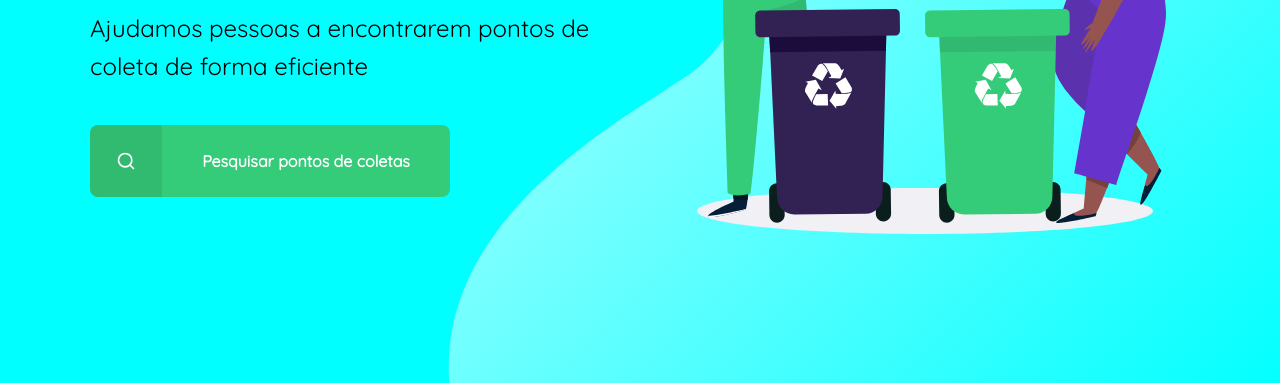
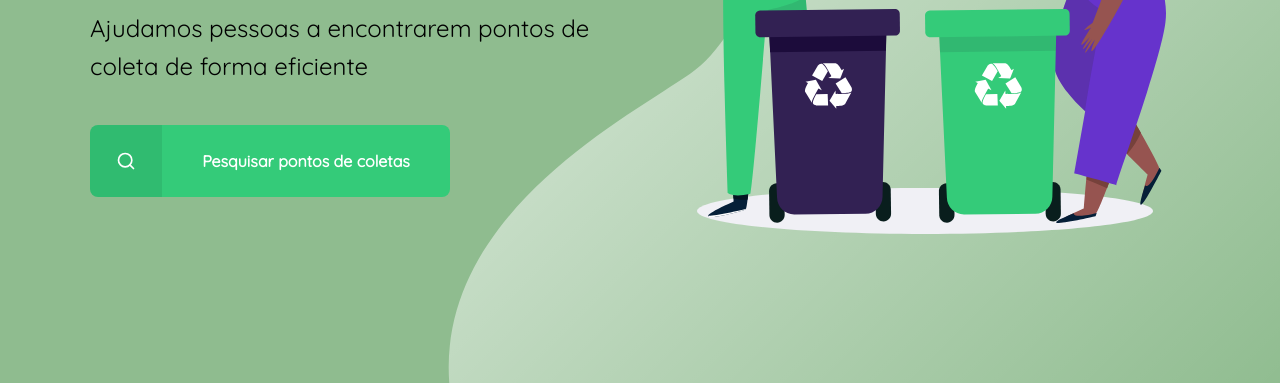
Before and after one commit to bduaart/Ecoleta, a plain HTML site: page src/index.html in a window 1280 px wide. Shown: the part 417-800 px from the top of the page. Drawn offline with Linux system fonts and the light colour scheme.

Commit message:
Changed background color

```diff
--- a/src/styles/main.css
+++ b/src/styles/main.css
@@ -14,7 +14,7 @@ html {
 }
 
 body{
-    background: cyan;
+    background-color: darkseagreen;
     -webkit-font-smoothing: antialiased;
 }
 
```
